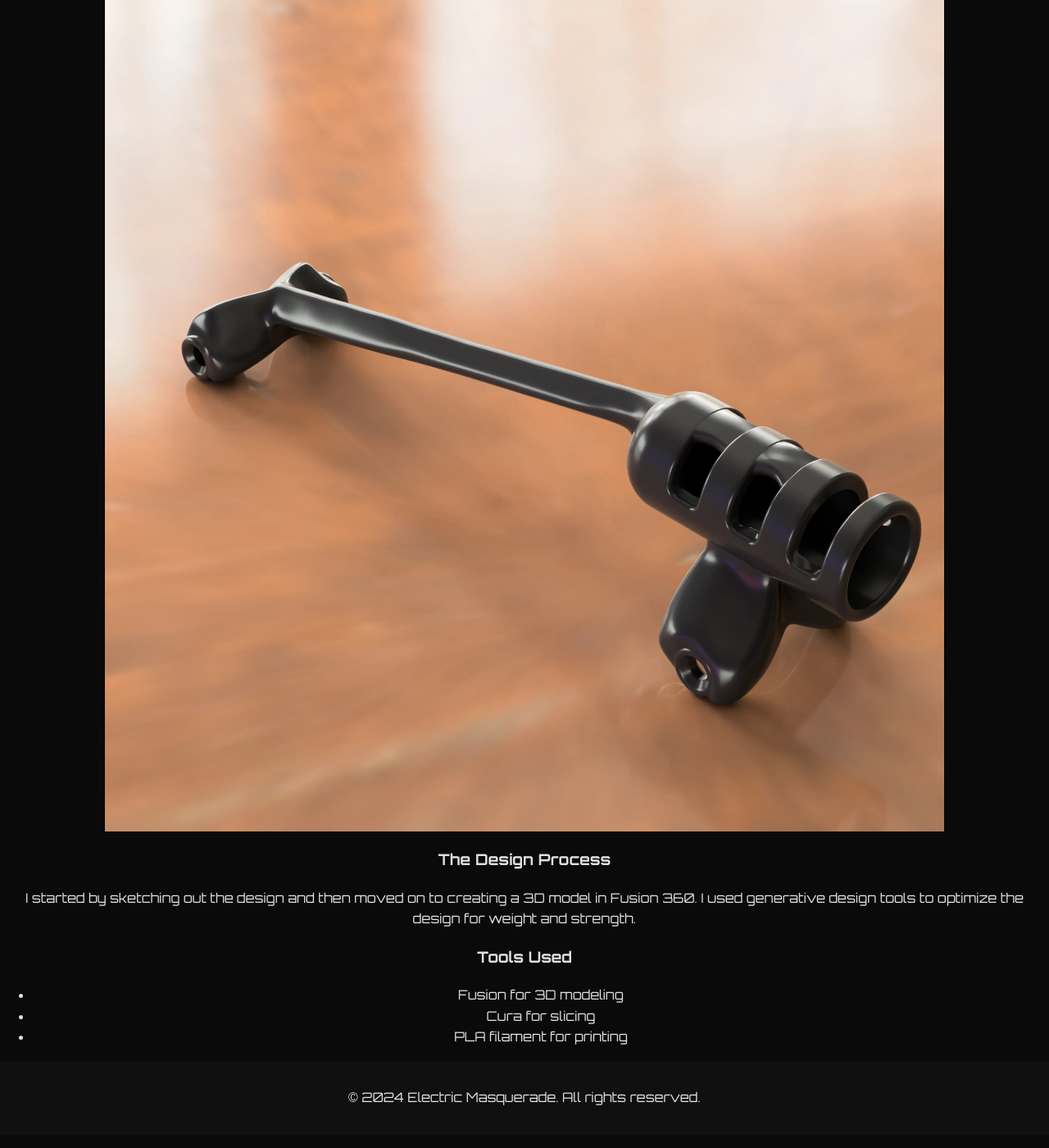
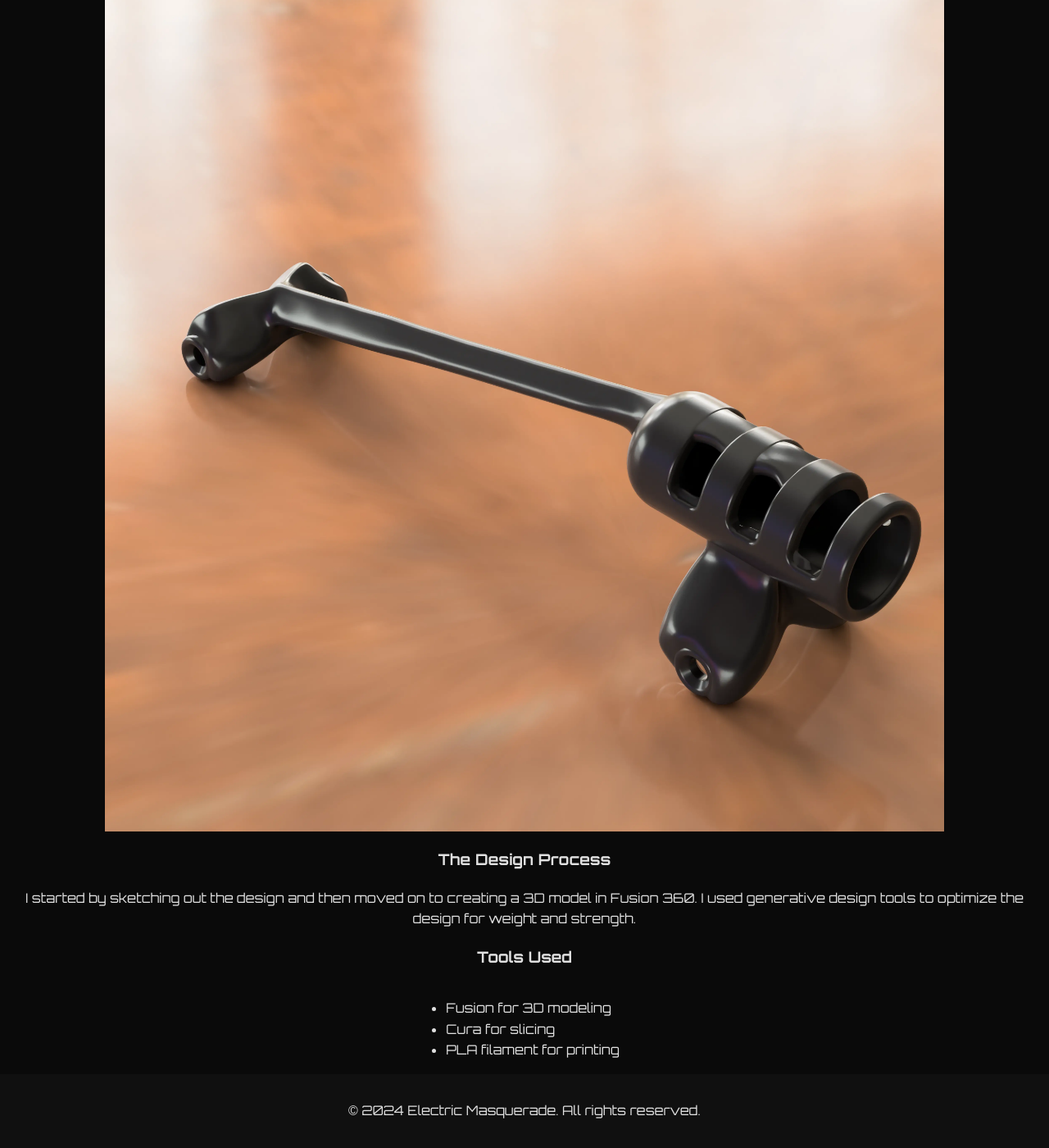
Before and after one commit to electricmasquerade/electricmasquerade.github.io, a Jekyll site: the page built from _posts/2024-10-25-testpost.md, in a window 1280 px wide and 1400 px high, scrolled down 383 px. Shown: the whole window at 82% size. Built offline with Jekyll 4.4.1, drawn with Linux system fonts in a browser that asks for light colours.

Commit message:
Fixed bulleted lists

```diff
--- a/css/styles.css
+++ b/css/styles.css
@@ -210,6 +210,14 @@ nav ul {
     margin: 0;
 }
 
+/* Fix bullet point alignment while keeping text centered */
+.post-content ul {
+    text-align: left; /* Keep bullets and list items left-aligned */
+    display: inline-block; /* Allow the list to be centered as a block element */
+    margin-left: 0; /* Remove any default left margin */
+    padding-left: 20px; /* Add custom padding to the left for the bullet points */
+}
+
 .post-item {
     margin-bottom: 2rem;
     padding: 1rem;
```
